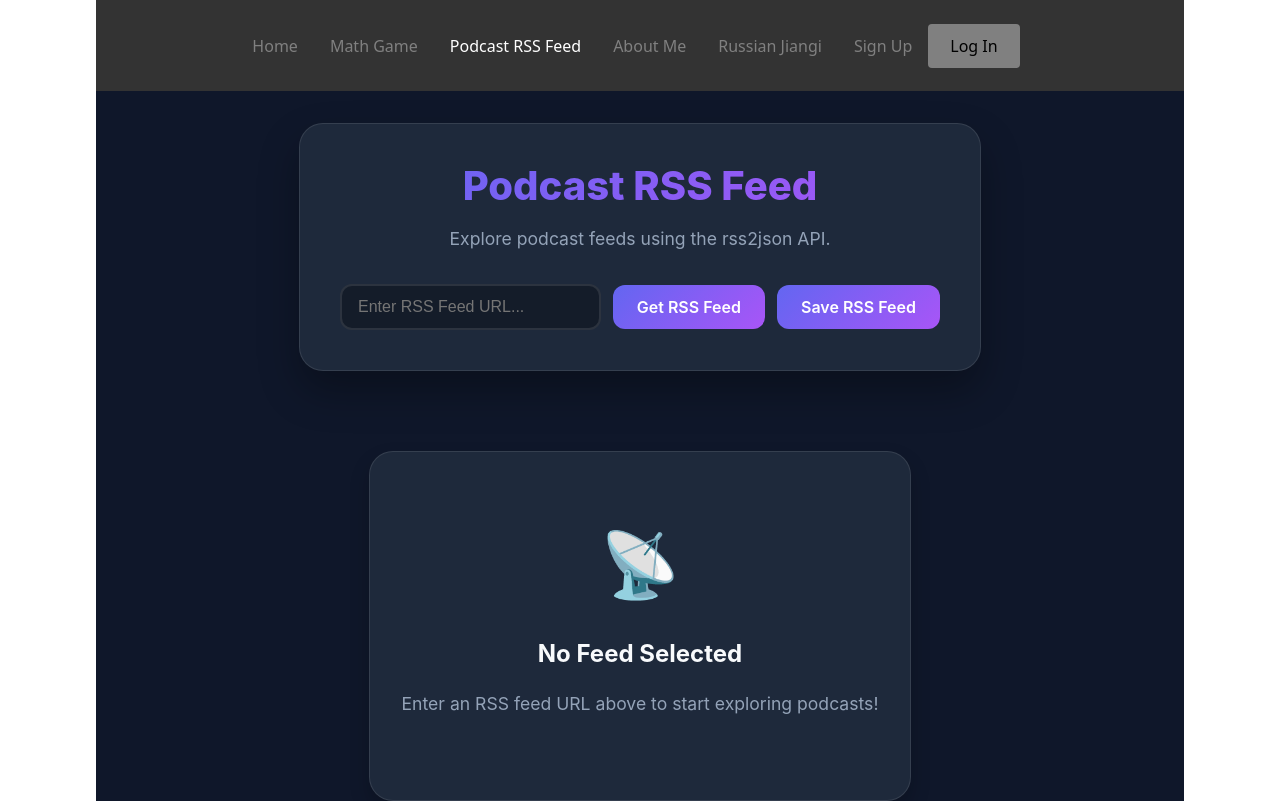
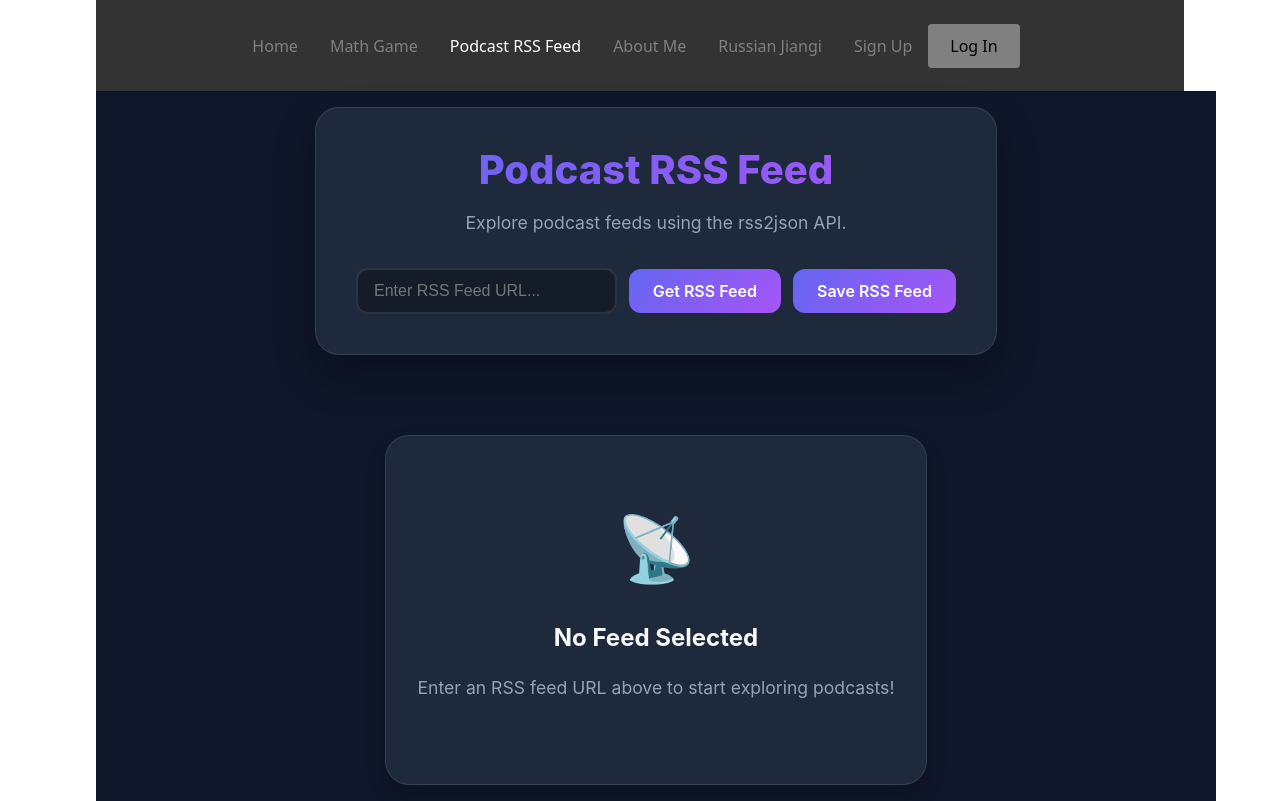
Before and after one commit to HBSocrates/LAMP, a React (Vite) app in the folder vite-project/frontend/: page /rssFeed in a window 1280 px wide. Shown: the top 801 px of the page. Built offline with nearby package versions, Linux system fonts and the light colour scheme.

Commit message:
css styling

```diff
--- a/vite-project/frontend/src/styles/RSSFeed.css
+++ b/vite-project/frontend/src/styles/RSSFeed.css
@@ -13,10 +13,11 @@
     display: flex;
     flex-direction: column;
     align-items: center;
-    padding: 2rem;
+    padding: 1rem;
     color: var(--text-main);
     background-color: var(--bg-color);
     font-family: 'Inter', system-ui, -apple-system, sans-serif;
+    width: 100%;
 }
 
 .rss-main-container {
--- a/vite-project/frontend/src/styles/RSSReader.css
+++ b/vite-project/frontend/src/styles/RSSReader.css
@@ -194,8 +194,5 @@
     .feed-title {
         font-size: 2rem;
     }
+
 }
-
-.podcast-player {
-    width: 200px
-}
```
